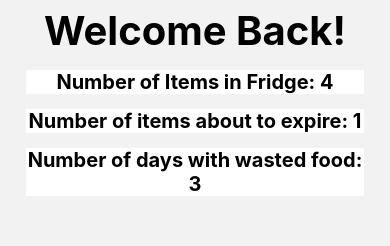
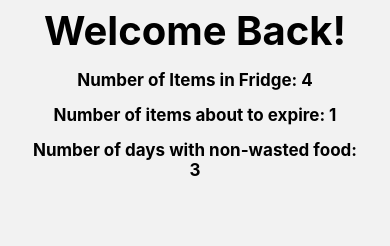
Before and after one commit to huyennm2002/ViFri, a React Native app in the folder frontend/: screen /Main in a window 390 px wide. Shown: the part 127-373 px from the top of the page. Built offline with nearby package versions, Linux system fonts and the light colour scheme.

Commit message:
update UI

```diff
--- a/frontend/screens/HomeScreen.jsx
+++ b/frontend/screens/HomeScreen.jsx
@@ -16,7 +16,7 @@ const HomeScreen = ({ navigation }) => {
         <Text style={styles.hometitle}>Welcome Back!</Text>
         <Text style={styles.itemcounttitle}>Number of Items in Fridge: 4</Text>
         <Text style={styles.itemcounttitle}>Number of items about to expire: 1</Text>
-        <Text style={styles.itemcounttitle}>Number of days with wasted food: 3</Text>
+        <Text style={styles.itemcounttitle}>Number of days with non-wasted food: 3</Text>
       </ScrollView>
       <Image style={styles.logo}
         source={{
@@ -40,9 +40,8 @@ const styles = StyleSheet.create({
   },
   itemcounttitle: {
     fontWeight: 'bold',
-    fontSize: 20,
+    fontSize: 17,
     textAlign: 'center',
-    backgroundColor: '#fff',
     marginRight: 25,
     marginLeft: 25,
     marginTop: 15,
@@ -51,7 +50,6 @@ const styles = StyleSheet.create({
     fontWeight: 'bold',
     fontSize: 20,
     textAlign: 'center',
-    backgroundColor: '#fff',
     marginRight: 25,
     marginLeft: 25,
     marginTop: 15
```
